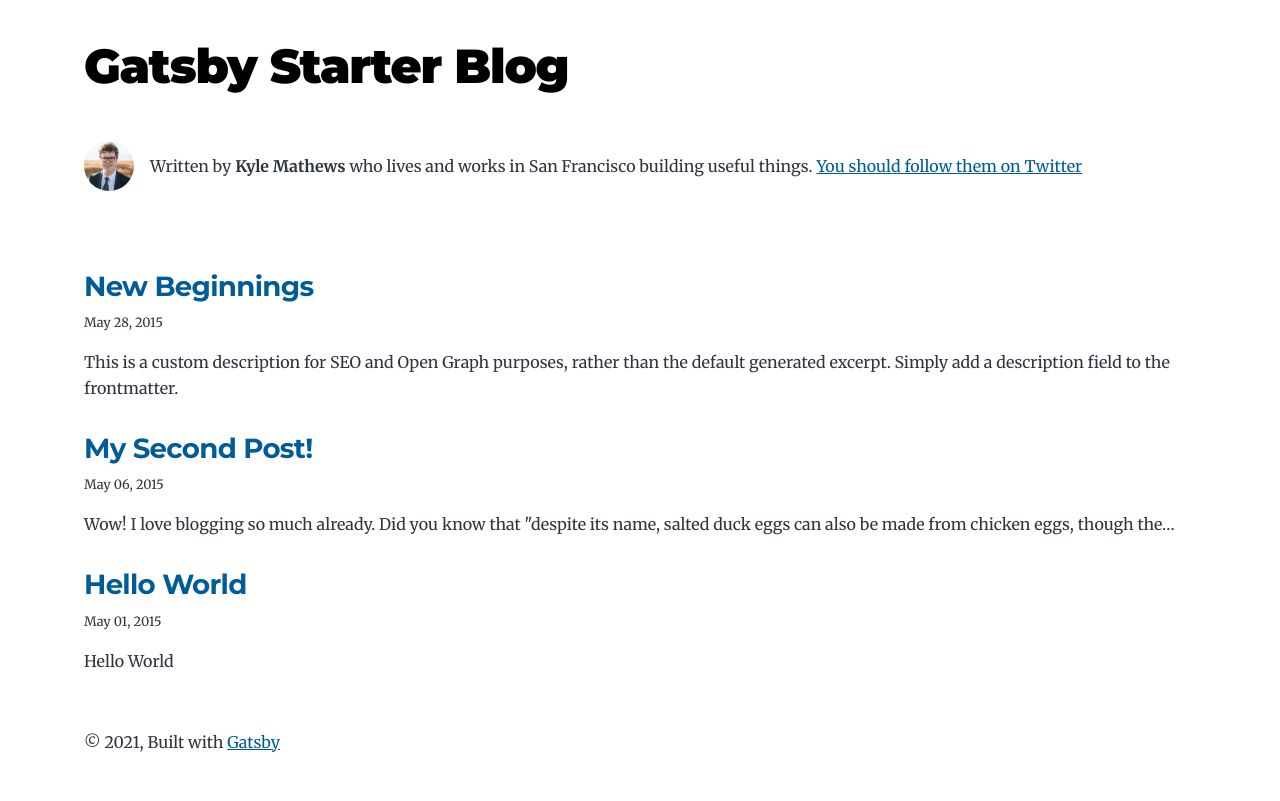
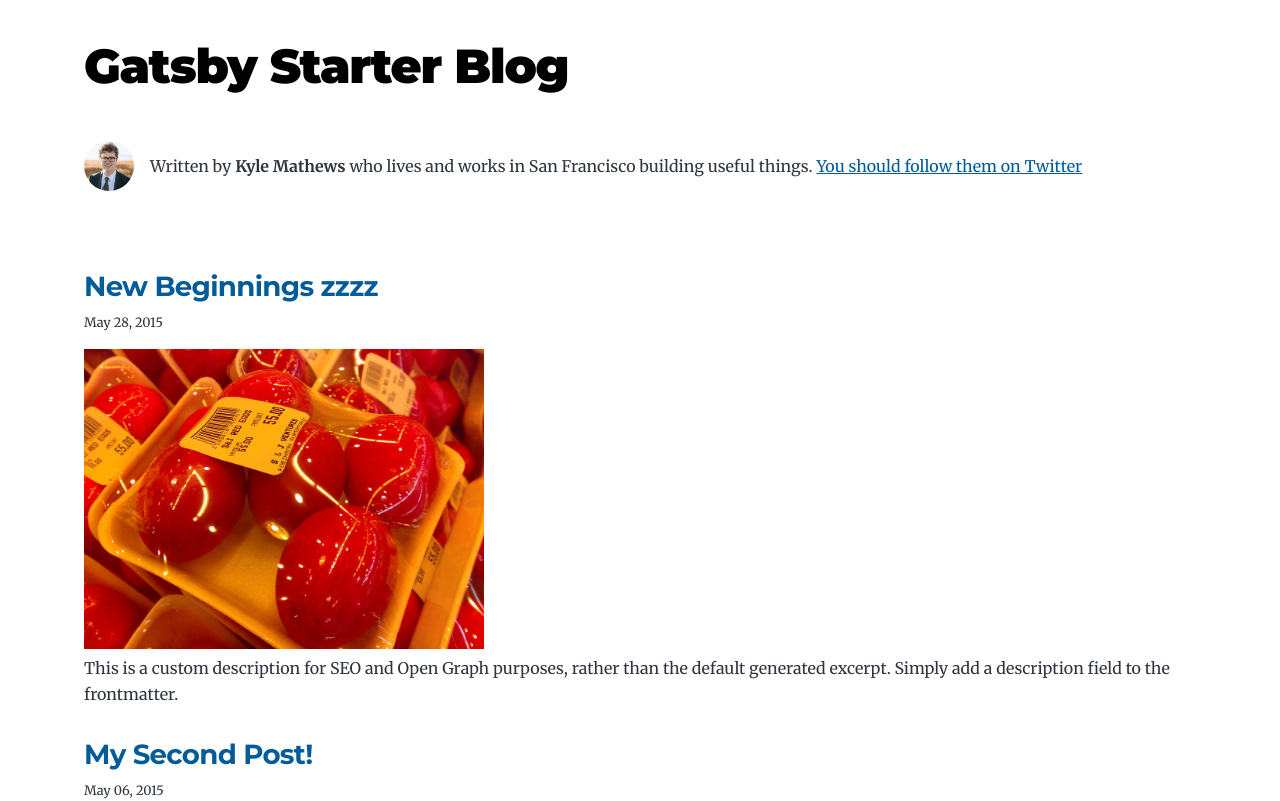
Before and after one commit to vhuy257/gatsby-site, a Gatsby site: page / in a window 1280 px wide. Shown: the top 801 px of the page. Built offline with nearby package versions, Linux system fonts and the light colour scheme; Gatsby itself is replaced by a stand-in of ours.

Commit message:
add image featured

```diff
--- a/content/blog/hello-world/index.md
+++ b/content/blog/hello-world/index.md
@@ -2,7 +2,7 @@
 title: Hello World
 date: "2015-05-01T22:12:03.284Z"
 description: "Hello World"
-featuredImage: salty_egg.jpg
+featuredImage: teaser_2.jpeg
 ---
 
 This is my first post on my new fake blog! How exciting!
--- a/content/blog/my-second-post/index.md
+++ b/content/blog/my-second-post/index.md
@@ -1,6 +1,7 @@
 ---
 title: My Second Post!
 date: "2015-05-06T23:46:37.121Z"
+featuredImage: salty_egg.jpg
 ---
 
 Wow! I love blogging so much already.
--- a/content/blog/new-beginnings/index.md
+++ b/content/blog/new-beginnings/index.md
@@ -1,7 +1,8 @@
 ---
-title: New Beginnings
+title: New Beginnings zzzz
 date: "2015-05-28T22:40:32.169Z"
 description: This is a custom description for SEO and Open Graph purposes, rather than the default generated excerpt. Simply add a description field to the frontmatter.
+featuredImage: salty_egg.jpg
 ---
 
 Far far away, behind the word mountains, far from the countries Vokalia and
--- a/gatsby-config.js
+++ b/gatsby-config.js
@@ -30,6 +30,7 @@ module.exports = {
     {
       resolve: `gatsby-transformer-remark`,
       options: {
+        path: `${__dirname}/src/pages`,
         plugins: [
           {
             resolve: `gatsby-remark-images`,
--- a/package.json
+++ b/package.json
@@ -9,6 +9,7 @@
   },
   "dependencies": {
     "gatsby": "^3.2.1",
+    "gatsby-image": "^3.2.0",
     "gatsby-plugin-feed": "^3.2.0",
     "gatsby-plugin-gatsby-cloud": "^2.2.0",
     "gatsby-plugin-google-analytics": "^3.2.0",
--- a/src/pages/index.js
+++ b/src/pages/index.js
@@ -1,5 +1,6 @@
 import * as React from "react"
 import { Link, graphql } from "gatsby"
+import Img from "gatsby-image/withIEPolyfill"
 
 import Bio from "../components/bio"
 import Layout from "../components/layout"
@@ -8,6 +9,7 @@ import SEO from "../components/seo"
 const BlogIndex = ({ data, location }) => {
   const siteTitle = data.site.siteMetadata?.title || `Title`
   const posts = data.allMarkdownRemark.nodes
+
 
   if (posts.length === 0) {
     return (
@@ -28,10 +30,12 @@ const BlogIndex = ({ data, location }) => {
     <Layout location={location} title={siteTitle}>
       <SEO title="All posts" />
       <Bio />
+
       <ol style={{ listStyle: `none` }}>
 
         {posts.map(post => {
           const title = post.frontmatter.title || post.fields.slug
+          let featuredImgFluid = post.frontmatter.featuredImage.childImageSharp.fixed
 
           return (
             <li key={post.fields.slug}>
@@ -48,6 +52,12 @@ const BlogIndex = ({ data, location }) => {
                   </h2>
                   <small>{post.frontmatter.date}</small>
                 </header>
+                <Img
+                  fixed={featuredImgFluid}
+                  objectFit="cover"
+                  objectPosition="50% 50%"
+                  alt=""
+                />
                 <section>
                   <p
                     dangerouslySetInnerHTML={{
@@ -60,6 +70,7 @@ const BlogIndex = ({ data, location }) => {
             </li>
           )
         })}
+
       </ol>
     </Layout>
   )
@@ -81,6 +92,13 @@ export const pageQuery = graphql`
           slug
         }
         frontmatter {
+          featuredImage {
+            childImageSharp {
+              fixed(width: 400) {
+                ...GatsbyImageSharpFixed
+              }
+            }
+          }
           date(formatString: "MMMM DD, YYYY")
           title
           description
```
Also changed, not shown: src/templates/blog-post.js (+15 -0 lines), content/blog/hello-world/teaser_2.jpeg (added), content/blog/my-second-post/salty_egg.jpg (renamed from content/blog/hello-world/salty_egg.jpg), content/blog/new-beginnings/salty_egg.jpg (added), 1 other file.
